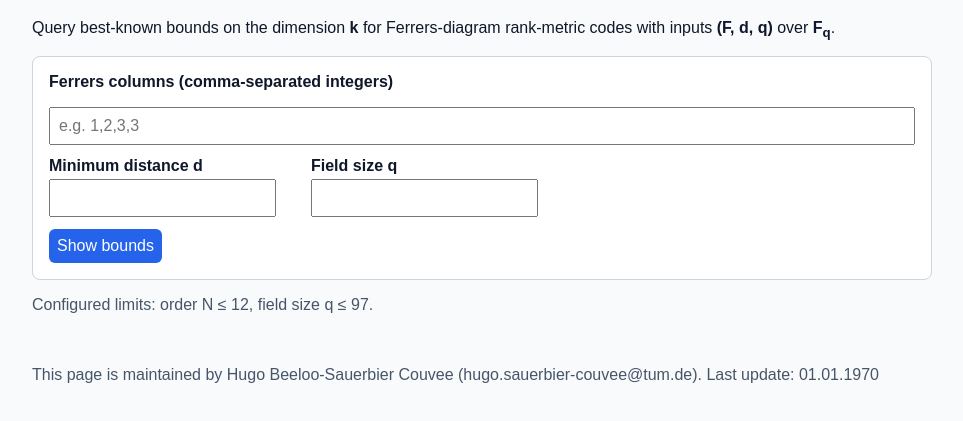
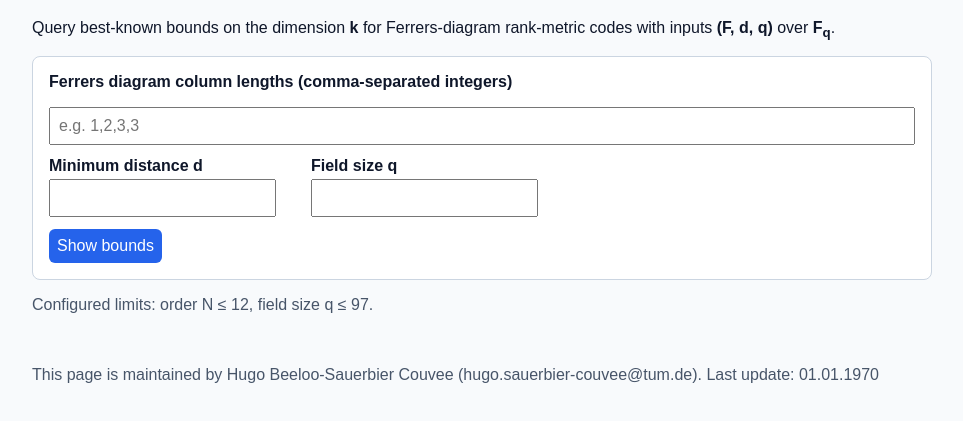
Before and after one commit to HBeelooSauerbierCouvee/Ferrers-Diagram-Rank-Metric-Codes, a plain HTML site: page index.html in a window 1280 px wide. Shown: the part 81-502 px from the top of the page, without its empty margins (158-1121 px from the left). Drawn offline with Linux system fonts and the light colour scheme.

Commit message:
Update label text for Ferrers columns input

```diff
--- a/index.html
+++ b/index.html
@@ -16,7 +16,7 @@
       </p>
 
       <form id="query-form" novalidate>
-        <label for="columns">Ferrers columns (comma-separated integers)</label>
+        <label for="columns">Ferrers diagram column lengths (comma-separated integers)</label>
         <input id="columns" name="columns" placeholder="e.g. 1,2,3,3" required />
 
         <div class="row">
```
